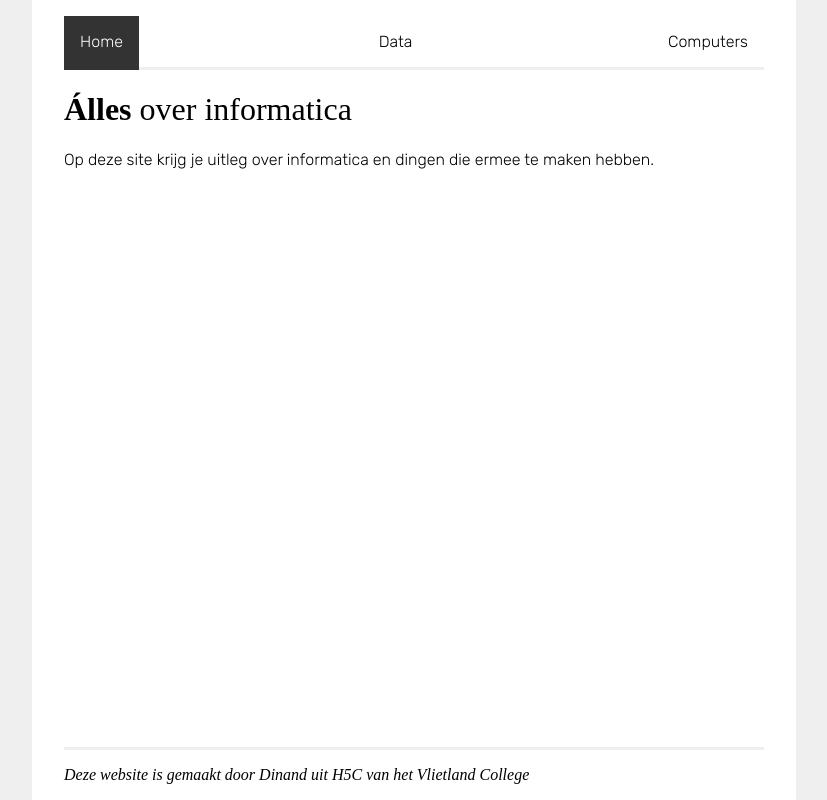
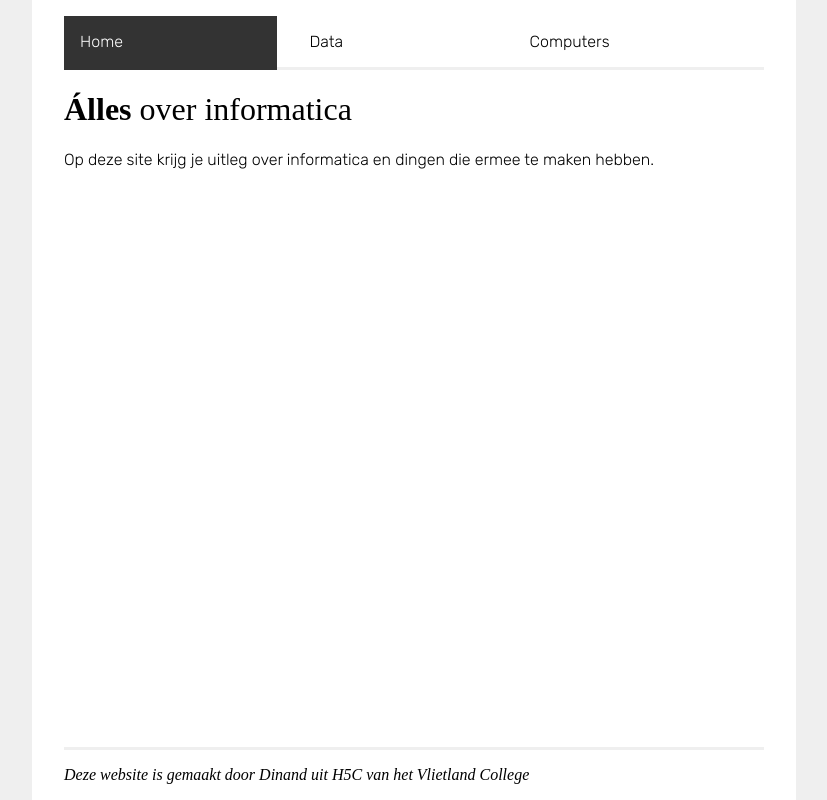
Before and after one commit to dinkuz/dinkuz.github.io, a plain HTML site: page index.html in a window 1280 px wide. Shown: the whole page, without its empty margins (226-1053 px from the left). Drawn offline with Linux system fonts and the light colour scheme; a web font is replaced by a local one.

Commit message:
navbar items

```diff
--- a/css/global.css
+++ b/css/global.css
@@ -49,6 +49,10 @@ html {
     padding: 0;
     /* zorg voor voldoende ruimte tussen de items */
     gap: 1rem;
+}
+
+.navbar__item {
+    flex: 1 1 auto;
 }
 
 .navbar__item-link {
```
